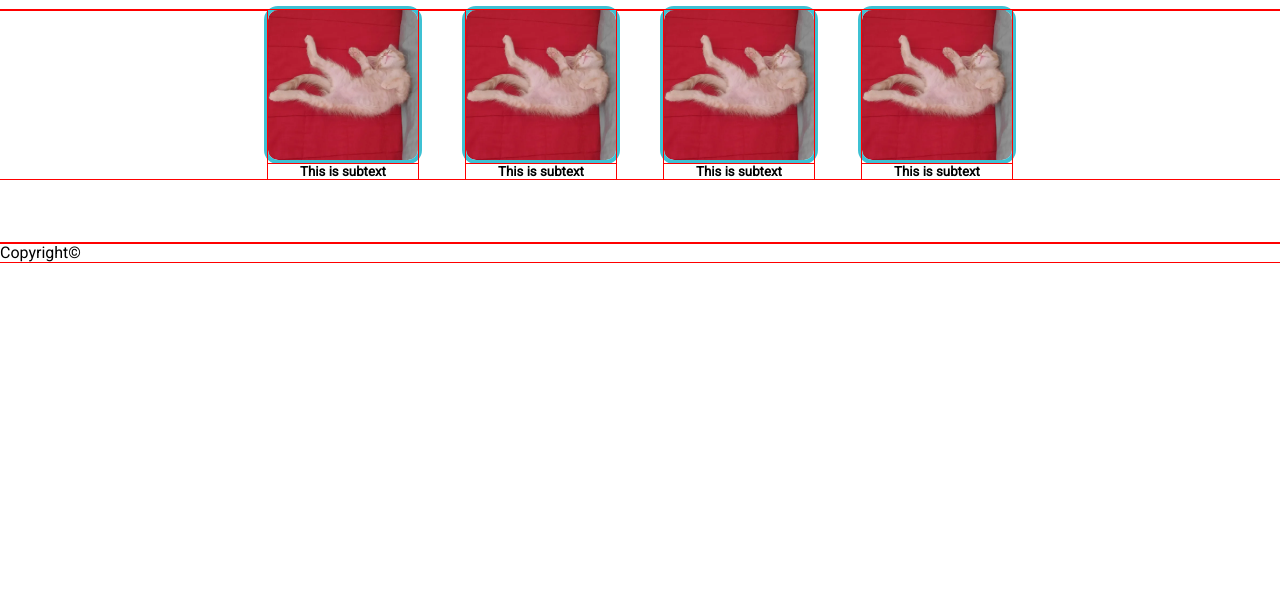
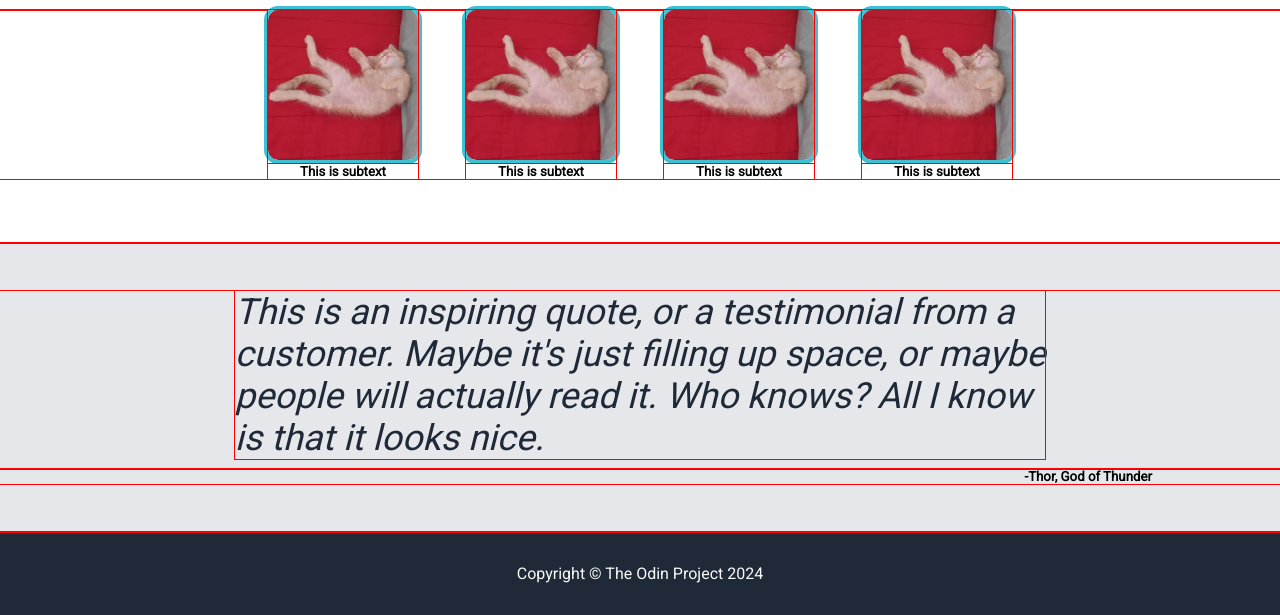
Before and after one commit to 19CG0130/landing-page, a plain HTML site: page index.html in a window 1280 px wide. Shown: the part 409-1024 px from the top of the page. Before the commit the page ends 800 px from the top, so only its background shows below. Drawn offline with Linux system fonts and the light colour scheme.

Commit message:
phrase and footer section added with their information

```diff
--- a/index.html
+++ b/index.html
@@ -63,10 +63,21 @@
         </div>
     </section>
 
+    <section class="phraseSection">
+        <div class="phrase">
+            <p>This is an inspiring quote, or a testimonial from a <br>
+            customer. Maybe it's just filling up space, or maybe <br>
+            people will actually read it. Who knows? All I know <br>
+            is that it looks nice.
+            </p>
+        </div>
 
 
-    <footer id="#footer">
-        Copyright©
+        <h5 class="phraseAutor">-Thor, God of Thunder</h5>
+    </section>
+
+    <footer class="textWhite">
+        Copyright © The Odin Project 2024
     </footer>
 </body>
 </html>
--- a/styles.css
+++ b/styles.css
@@ -92,3 +92,32 @@ p {
     outline: 4px solid rgb(61, 193, 211);
     border-radius: 10px;
 }
+
+.phraseSection {
+    display: flex;
+    padding-top: 3rem;
+    padding-bottom: 3rem;
+    background-color: #E5E7EB;
+    justify-content: center;
+    flex-direction: column;
+}
+
+.phrase {
+    display: flex;
+    font-size: 36px;
+    font-style: italic;
+    color: #1F2937;
+    justify-content: center;
+}
+
+.phraseAutor {
+    text-align: end;
+    padding-right: 8rem;
+}
+
+footer {
+    background-color: #1F2937;
+    display: flex;
+    justify-content: center;
+    padding: 2rem;
+}
```
